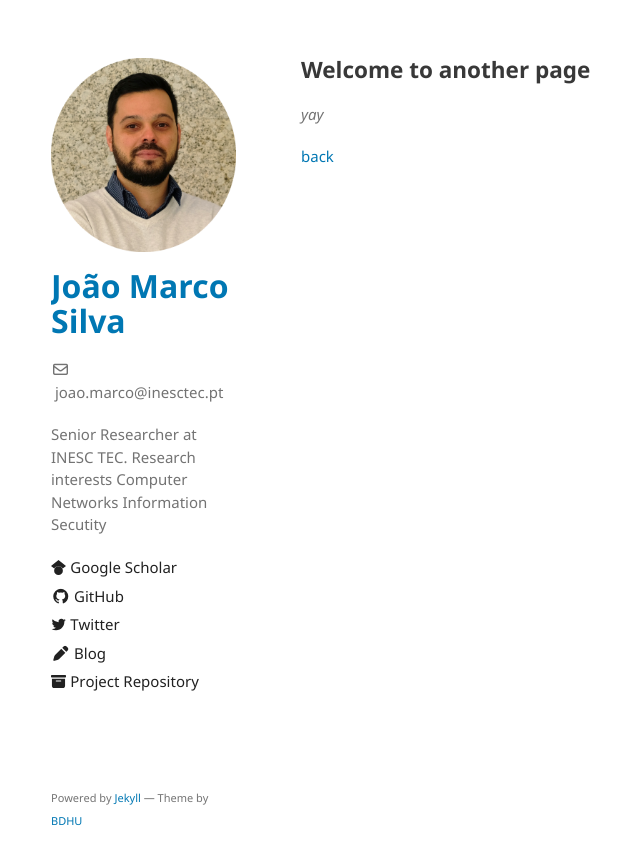
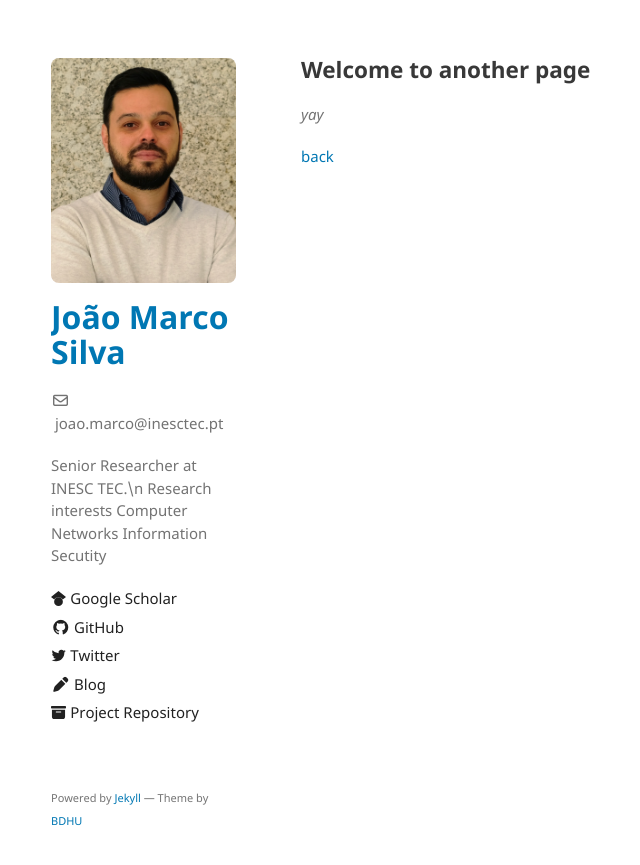
Before and after one commit to jotamarco/jotamarco.github.io, a Jekyll site: the page built from another-page.md, in a window 1280 px wide. Shown: the top 865 px of the page, without its empty margins (159-799 px from the left). Built offline with Jekyll 4.4.1, drawn with Linux system fonts in a browser that asks for light colours.

Commit message:
correção 2

```diff
--- a/_config.yml
+++ b/_config.yml
@@ -1,7 +1,7 @@
 title: João Marco Silva
-logo: /assets/img/eu_circular.png
+logo: /assets/img/eu.png
 email: joao.marco@inesctec.pt
-description: Senior Researcher at INESC TEC.
+description: Senior Researcher at INESC TEC.\n
              Research interests
              Computer Networks
              Information Secutity
```
